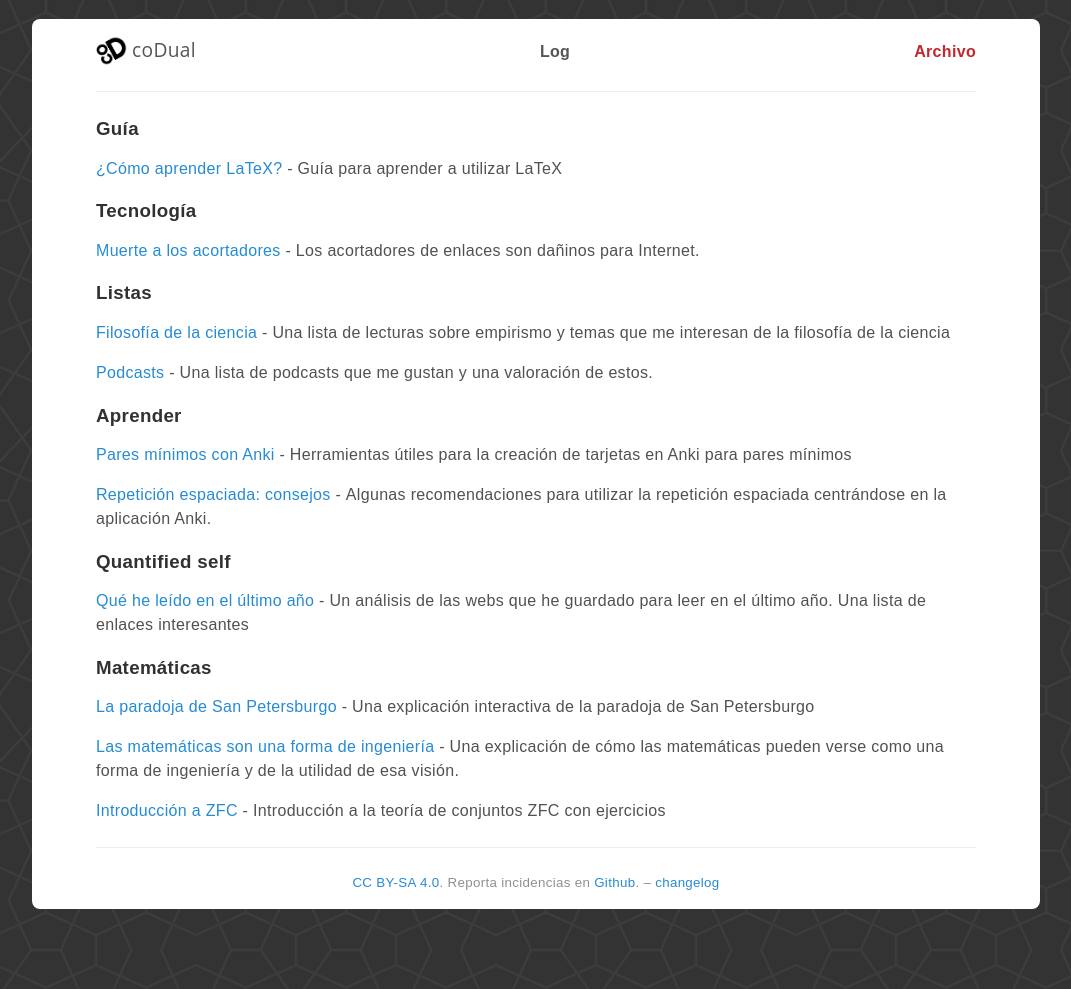
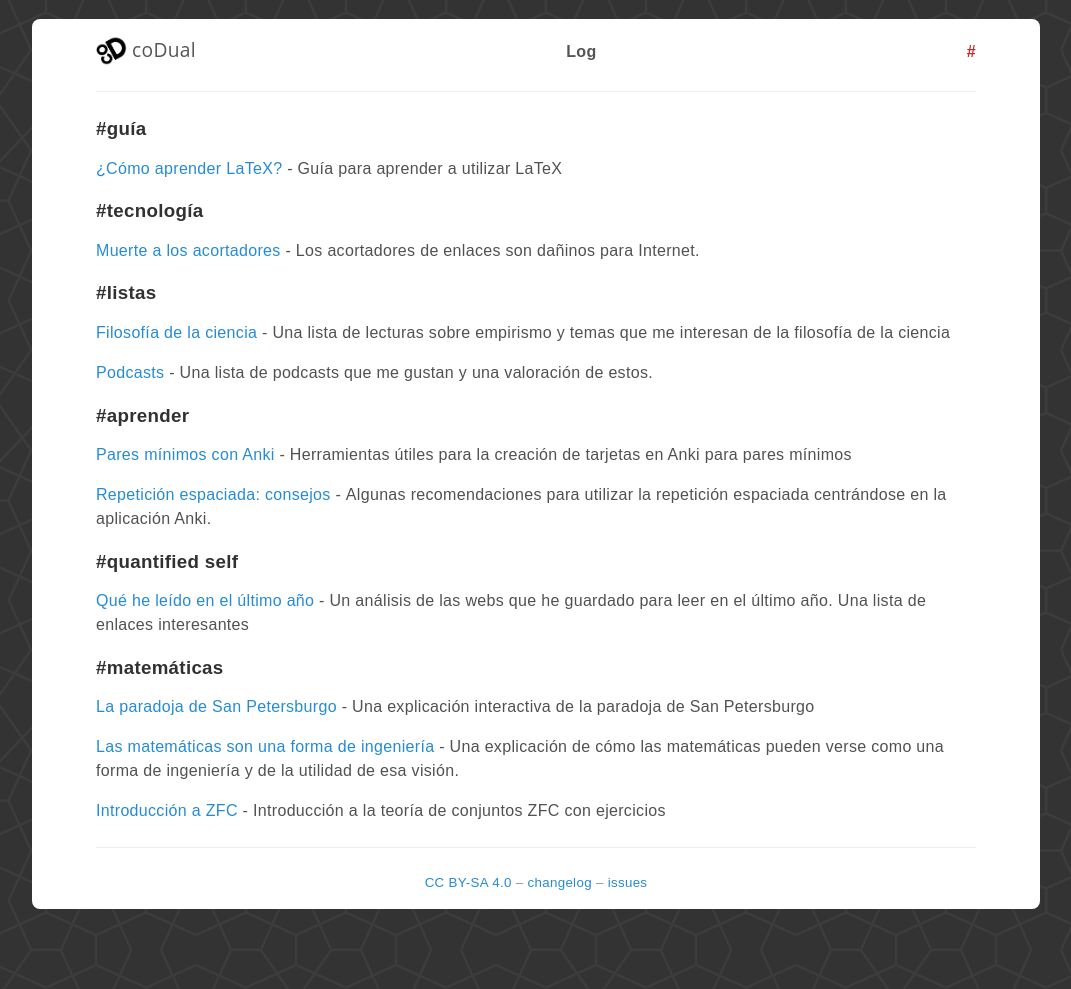
Before and after one commit to coDual/codual.github.io, a Jekyll site: the page built from archivo.md, in a window 1280 px wide. Shown: the whole page, without its empty margins (104-1175 px from the left). Built offline with Jekyll 4.4.1, drawn with Linux system fonts in a browser that asks for light colours.

Commit message:
Modifies footer

```diff
--- a/_includes/footer.html
+++ b/_includes/footer.html
@@ -1,7 +1,8 @@
 <footer>
 <hr>
-<a rel="license" href="http://creativecommons.org/licenses/by-sa/4.0/">CC BY-SA 4.0</a>.
-Reporta incidencias en <a href="http://github.com/coDual/codual.github.io/issues">Github</a>.
+<a rel="license" href="http://creativecommons.org/licenses/by-sa/4.0/">CC BY-SA 4.0</a>
  –
 <a href="/changelog">changelog</a>
+ –
+<a href="http://github.com/coDual/codual.github.io/issues">issues</a>
  </footer>
--- a/archivo.md
+++ b/archivo.md
@@ -1,11 +1,11 @@
 ---
 layout: page
-title: Archivo
+title: "#"
 permalink: /archivo
 ---
 
 {% for tag in site.tags %}
-<h3 id="{{ tag | first | slugify}}">{{ tag | first | capitalize }}</h3>
+<h3 id="{{ tag | first | slugify}}">#{{ tag | first }}</h3>
 {% capture tag_name %}{{ tag | first }}{% endcapture %}
 {% for post in site.tags[tag_name] %}
 {% unless post.hidden %}
```
